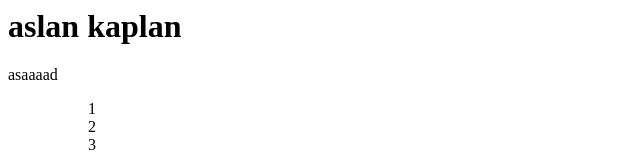
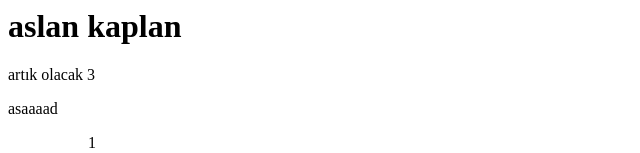
Before and after one commit to denizOgut/KodluyoruzJava102, a plain HTML site: page index.html in a window 1280 px wide. Shown: the top 153 px of the page, without its empty margins (0-640 px from the left). Drawn offline with Linux system fonts and the light colour scheme.

Commit message:
dosyalar eklendi

```diff
--- a/index.html
+++ b/index.html
@@ -5,6 +5,7 @@
     <body>
         <h1>aslan kaplan</h1>
         <div>
+            <p>artık olacak 3</p>
             <p>asaaaad</p>
         </div>
         <UL>
```
Also changed, not shown: 1 other file.
